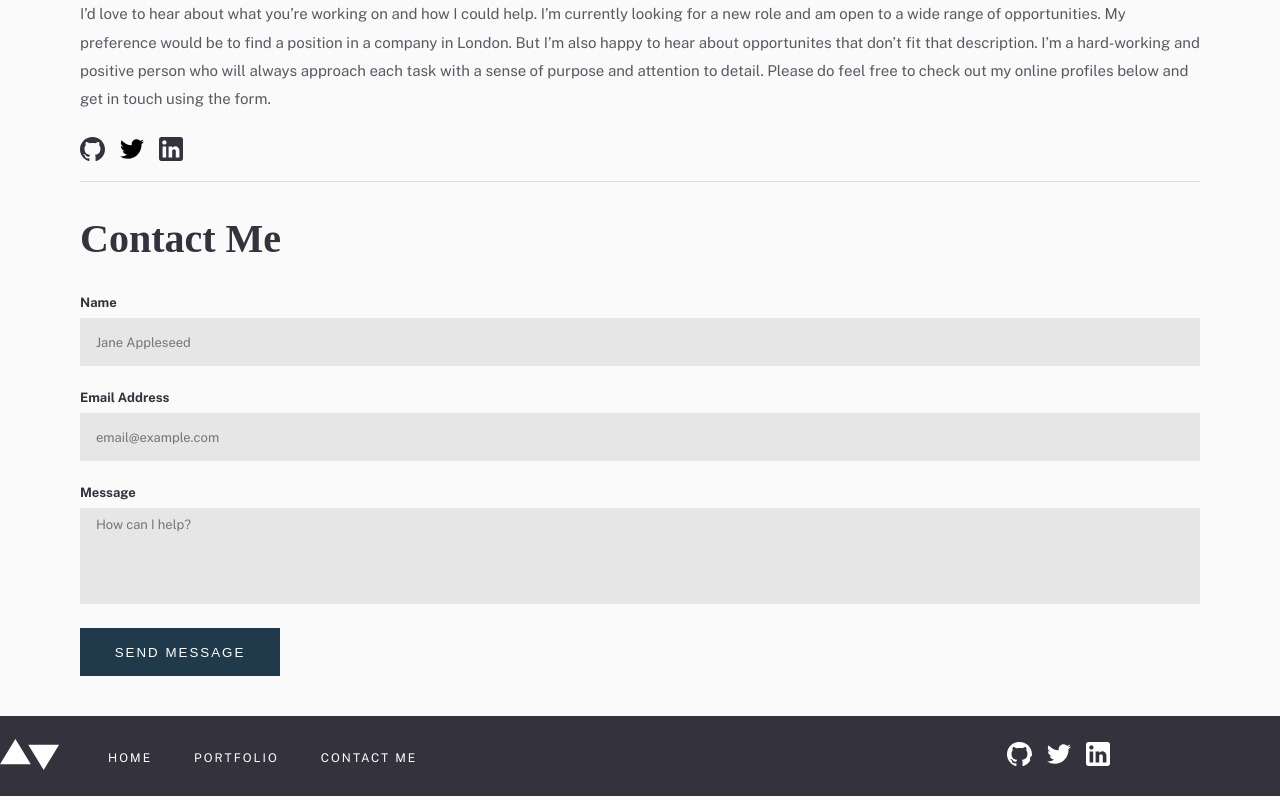
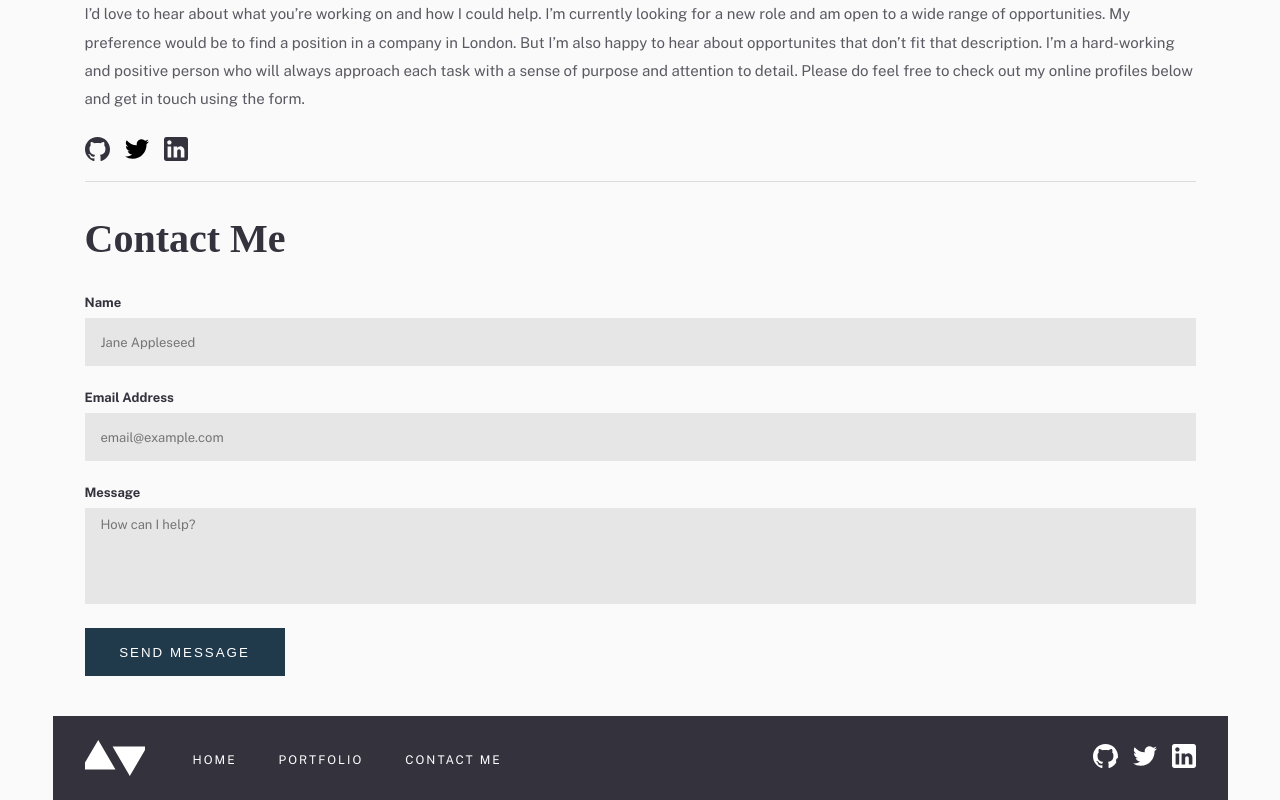
Before and after one commit to NicholasAnich/Simple-life-layout, a Next.js app: page /contact in a window 1280 px wide. Shown: the part 222-1022 px from the top of the page. Built offline with nearby package versions, Linux system fonts and the light colour scheme.

Commit message:
Revamped Layout to use Grid instead of Flex

```diff
--- a/components/Footer.module.css
+++ b/components/Footer.module.css
@@ -1,4 +1,7 @@
 .container {
+    grid-area: footer;
+    width: 100%;
+
     background-color: #33323d;
     min-height: 354px;
     display: flex;
@@ -9,11 +12,10 @@
 .body {
     display: flex;
     flex-direction: column;
-    align-items: center;
     justify-content: center;
 
     padding: 3.5em 0px;
-    max-width: 1111px;
+    margin-inline: 32px;
     max-height: 242px;
 }
 
@@ -73,14 +75,10 @@
 
         padding: 1.5em 0px;
         min-height: 5rem;
-        max-height: 5rem;
     }
     .body {
         flex-direction: row;
         flex-grow: 1;
-
-        max-width: 1110px;
-        margin: 0;
         padding: 0 2.4375em;
     }
 
--- a/components/Layout.module.css
+++ b/components/Layout.module.css
@@ -2,26 +2,23 @@
 @value small, medium, large from breakpoints;
 
 .layout {
-    display: flex;
-    flex-direction: column;
+    display: grid;
+    grid-template-columns: 32px minmax(350px, 1111px) 32px;
+    grid-template-rows: auto;
+    grid-template-areas:
+        "header  header  header"
+        "...... content ......"
+        "footer  footer  footer";
+    justify-content: center;
     min-height: 100vh;
 }
 
 .container {
-    flex-grow: 1;
-
-    padding: 0 2em;
-    /* padding-bottom: 2.5rem; */
-    margin: 0 auto;
-
+    grid-area: content;
     width: 100%;
-    max-width: 69.4375rem;
-    max-width: 74rem;
-    /* max-width: 69.375rem; */
 }
 
 @media (medium) {
     .container {
-        padding: 0 2.4375em;
     }
 }
--- a/components/NavBar.module.css
+++ b/components/NavBar.module.css
@@ -1,10 +1,10 @@
 .container {
+    grid-area: header;
+
     display: flex;
-    justify-content: center;
-    align-items: center;
     padding: 0;
-    /* margin: 2em 0 2.5em 0; */
     margin-top: 32px;
+    grid-area: header;
 }
 
 .body {
@@ -12,10 +12,7 @@
     justify-content: space-between;
     align-items: center;
     flex-grow: 1;
-
-    max-width: 1111px;
-    margin: 0;
-    padding: 0 2.4375em;
+    margin-inline: 32px;
 }
 
 .img {
@@ -114,8 +111,6 @@
 
 @media (min-width: 600px) {
     .container {
-        /* margin: 4em 0 2.9375em 0; */
-        /* margin-bottom: 64px; */
         margin-top: 64px;
     }
 
@@ -142,14 +137,9 @@
 
 @media (min-width: 1000px) {
     .container {
-        /* padding: 0; */
-        /* margin: 4em 0px 3.375em 0px; */
-        /* margin-top: 64px; */
-        /* margin-bottom: 94px; */
     }
 
     .body {
-        /* padding: 0; */
     }
 }
 
--- a/components/layout.tsx
+++ b/components/layout.tsx
@@ -5,9 +5,13 @@ import styles from "./Layout.module.css";
 export default function Layout({ children }: { children: React.ReactNode }) {
     return (
         <div className={styles.layout}>
+            {/* <div className={styles.navbar}> */}
             <NavBar />
+            {/* </div> */}
             <main className={styles.container}>{children}</main>
+            {/* <div className={styles.footer}> */}
             <Footer />
+            {/* </div> */}
         </div>
     );
 }
```
